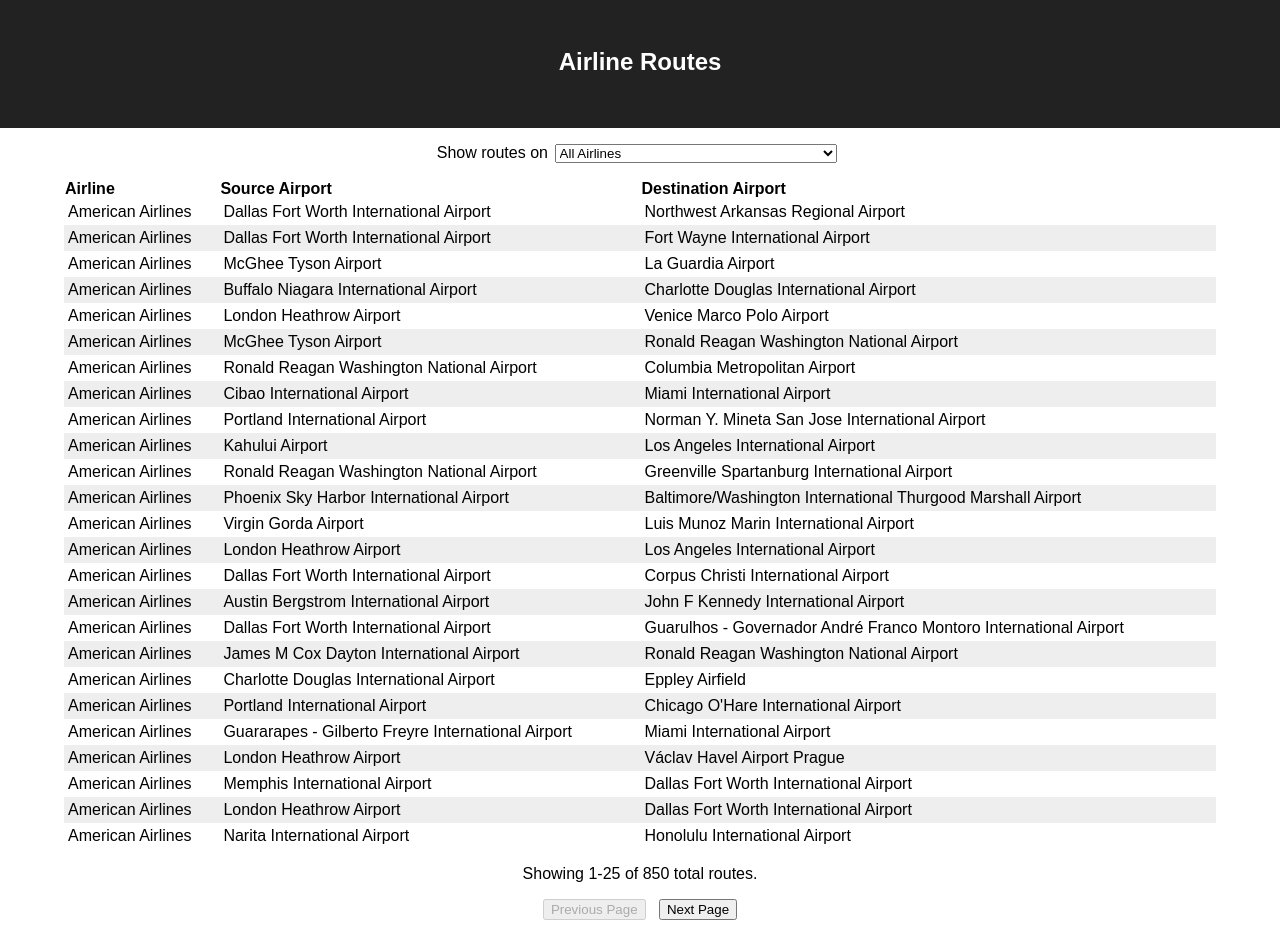
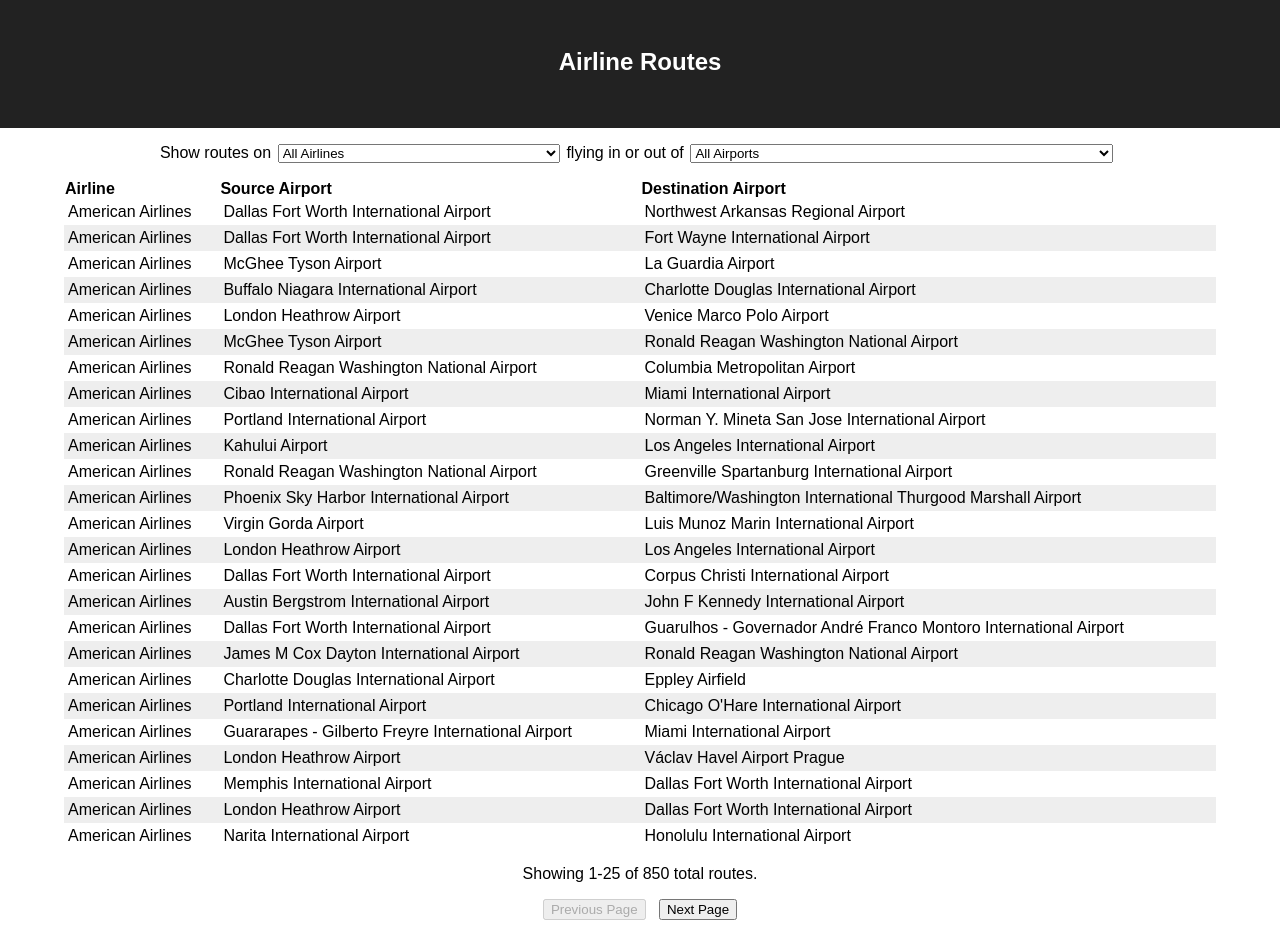
Before and after one commit to jessjchang/airline-routes, a React (Create React App) app: page / in a window 1280 px wide. Built offline with nearby package versions, Linux system fonts and the light colour scheme.

Commit message:
Add second select box to filter routes by airport

```diff
--- a/src/App.js
+++ b/src/App.js
@@ -6,6 +6,7 @@
 
 const App = () => {
   const [airline, setAirline] = useState('all');
+  const [airport, setAirport] = useState('all');
 
   const columns = [
     {name: 'Airline', property: 'airline'},
@@ -29,12 +30,23 @@
     setAirline(value);
   };
 
+  const handleAirportSelect = (value) => {
+    setAirport(value);
+  };
+
   const filteredRoutes = data.routes.filter(route => {
-    return airline === 'all' || airline === route.airline;
+    return (
+      (airline === 'all' || airline === route.airline) &&
+      (airport === 'all' || airport === route.src || airport === route.dest)
+    );
   });
 
   const filteredAirlines = data.airlines.filter(airline => {
-    return data.airlines;
+    return airline;
+  });
+
+  const filteredAirports = data.airports.filter(airport => {
+    return airport;
   });
 
   return (
@@ -53,6 +65,15 @@
             value={airline}
             onSelect={handleAirlineSelect}
           />
+          flying in or out of
+          <Select
+            options={filteredAirports}
+            valueKey='code'
+            titleKey='name'
+            allTitle='All Airports'
+            value={airport}
+            onSelect={handleAirportSelect}
+          />
         </p>
         <Table
           className="routes-table"
--- a/src/components/Select.js
+++ b/src/components/Select.js
@@ -13,22 +13,22 @@
     onSelect(event.target.value);
   };
 
-  const airlineOptions = () => {
-    let allAirlines = options.map(airline => (
-      <option key={airline[valueKey]} value={airline[valueKey]}>
-        {airline[titleKey]}
+  const optionsDisplay = () => {
+    let allOptions = options.map(opt => (
+      <option key={opt[valueKey]} value={opt[valueKey]}>
+        {opt[titleKey]}
       </option>
     ));
 
-    allAirlines
+    allOptions
       .unshift(<option key='all' value='all'>{allTitle}</option>);
 
-    return allAirlines;
+    return allOptions;
   };
 
   return (
     <select value={value} onChange={handleChange}>
-      {airlineOptions()}
+      {optionsDisplay()}
     </select>
   )
 };
--- a/src/components/Table.js
+++ b/src/components/Table.js
@@ -42,6 +42,12 @@
       );
     });
 
+  const displayRange = (() => {
+    const starting = rows.length === 0 ? 0 : startingIndex + 1;
+    const ending = startingIndex + tableBodyRows.length
+    return {starting, ending};
+  })();
+
   return (
     <div>
       <table className={className}>
@@ -56,7 +62,7 @@
       </table>
       <div className="pagination">
         <p>
-          Showing {startingIndex + 1}-{startingIndex + tableBodyRows.length} of {rows.length} total routes.
+          Showing {displayRange.starting}-{displayRange.ending} of {rows.length} total routes.
         </p>
         <p>
           <button
```
